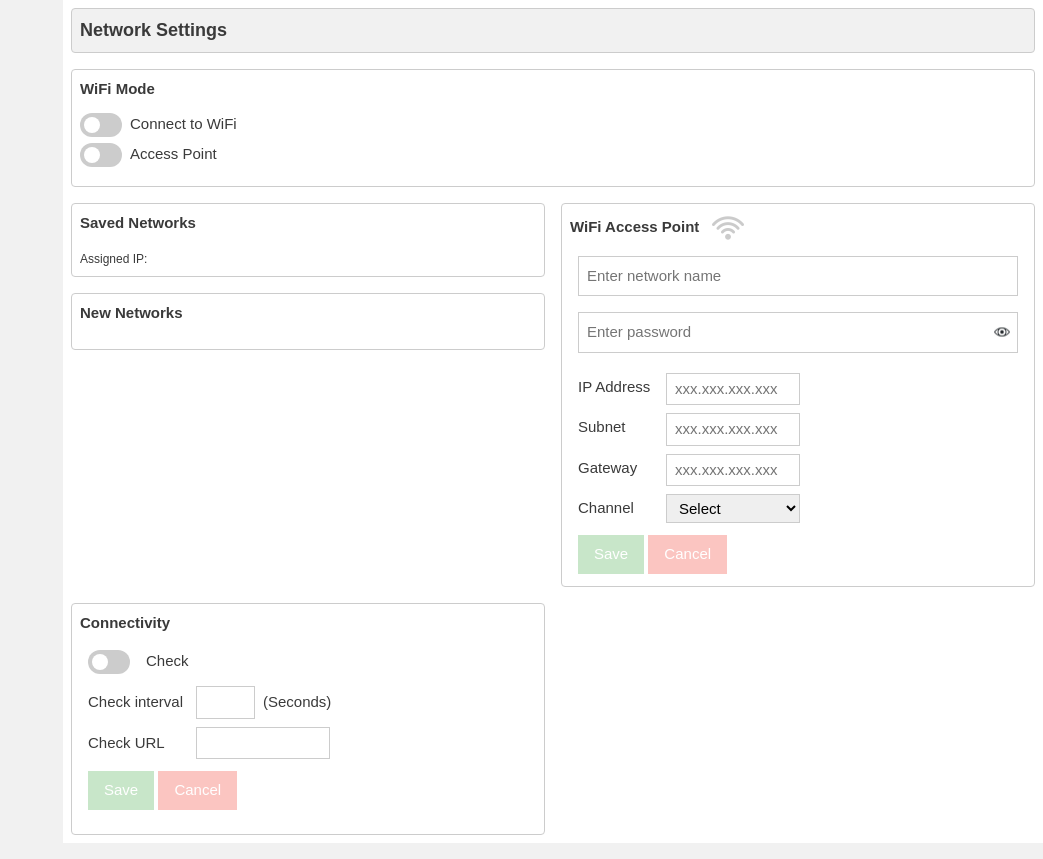
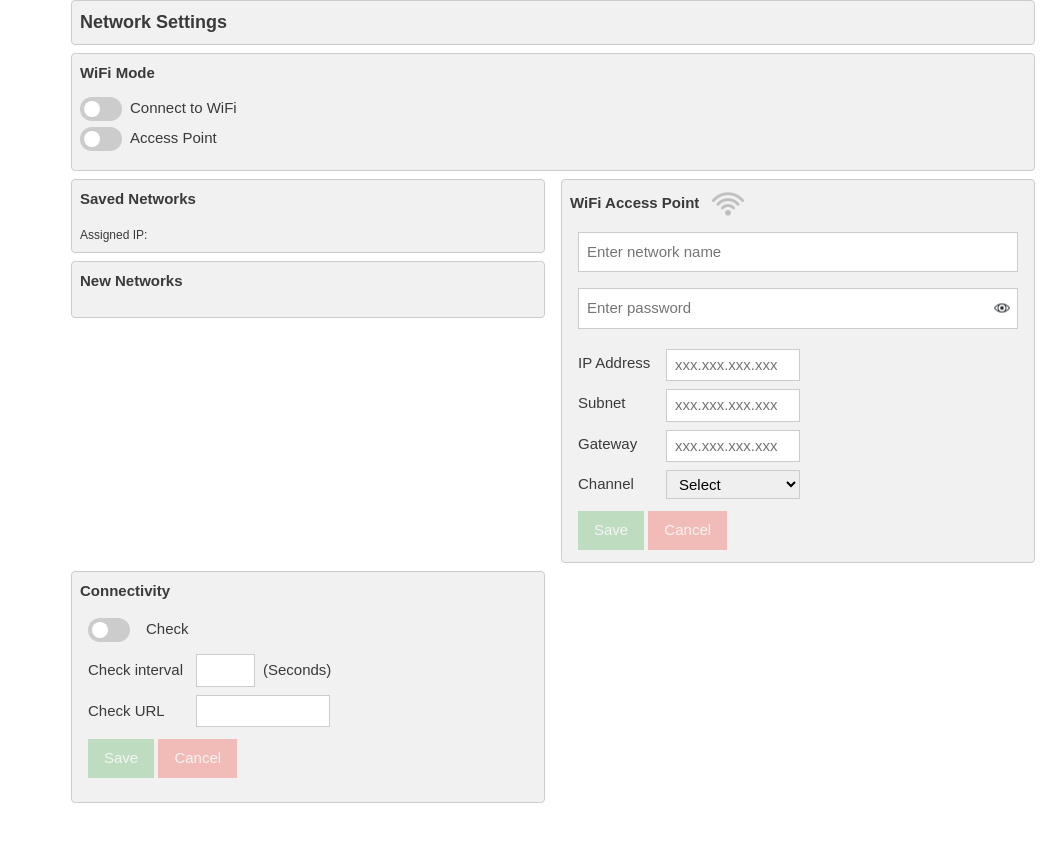
Before and after one commit to csgregg/csg-esp8266-rota, a PHP site: page /netsettings.html in a window 1280 px wide. Shown: the whole page, without its empty margins (237-1280 px from the left). After the commit the page ends 803 px from the top, so only its background shows below. Run offline with PHP 8.4, Linux system fonts and the light colour scheme.

Commit message:
New UI theme

```diff
--- a/www/common.css
+++ b/www/common.css
@@ -4,11 +4,12 @@ html,body,h1,h2,h3,h4,h5 {font-family: sans-serif}
 .w3-no-padding{padding:0px 0px!important}
 .w3-padding-vert{padding:8px 0px!important}
 .w3-padding-horz{padding:0px 8px!important}
+.w3-padding-notop{padding:0px 8px 8px 8px!important}
 
 .hamburger {
     width: 25px;
     height: 3px;
-    background-color: white;
+    background-color: darkgrey;
     margin: 4px 0;
     border-radius: 2px;
 }
--- a/www/common.js
+++ b/www/common.js
@@ -19,11 +19,11 @@ function post_message(value) {
    if(value != "") {
       document.getElementById('message_text').innerText = value;
       document.getElementById('message_bar').classList.remove("w3-hide");
-      document.getElementById('main').style.marginTop = '39px';
+      document.getElementById('top_bar').style.marginBottom = '39px';
    }
    else {
       document.getElementById('message_bar').classList.add("w3-hide");
-      document.getElementById('main').style.marginTop = '0px';
+      document.getElementById('top_bar').style.marginBottom = '0px';
    }
 }
 function message_ack() {
--- a/www/footer.htm
+++ b/www/footer.htm
@@ -1,4 +1,4 @@
 <!-- Footer -->
-<div class="w3-row w3-padding-8 w3-light-grey">
+<div class="w3-row w3-padding-8 w3-white">
     <div class="w3-tiny">(c) Chris Gregg 2020</div>
 </div>
--- /dev/null
+++ b/www/msg.htm
@@ -0,0 +1,6 @@
+<div id="message_bar" class="w3-container w3-display-container w3-padding-horz w3-white w3-hide w3-small" style="margin-top:4px;margin-bottom:8px;">
+    <div class="w3-card w3-round w3-amber w3-no-padding">
+        <div class="w3-padding-8" id="message_text">Message</div>
+        <div onclick="message_ack();" class="w3-padding-8 w3-hover-red w3-display-topright w3-margin-right">X</div>
+    </div>
+</div>
--- a/www/netsettings.html
+++ b/www/netsettings.html
@@ -8,16 +8,19 @@
     <link rel="stylesheet" href="common.css">
 </head>
 
-<body class="w3-light-grey">
+<body class="w3-white">
 
     <!-- !HEADER! -->
     <span class="pre-include" src="header.htm"></span>
 
     <!-- !PAGE CONTENT! -->
-    <div id="main" class="w3-main w3-white" style="margin-left:300px;">
+    <div id="main" class="w3-main" style="margin-left:300px;">
+
+        <!-- Message bar -->
+        <span class="pre-include" src="msg.htm"></span>
 
         <!-- Header -->
-        <div class="w3-container w3-padding-8">
+        <div class="w3-container w3-padding-notop">
             <div class="w3-row w3-padding-8 w3-text-dark-grey w3-border w3-round w3-light-grey">
                 <div class="w3-cell w3-large">
                     <b>Network Settings</b>
@@ -28,8 +31,8 @@
         <div class="w3-row">
 
         <!-- Wifi Mode -->
-            <div class="w3-container w3-padding-8">
-                <div class="w3-col w3-border w3-round w3-text-dark-grey w3-padding-horz">
+            <div class="w3-container w3-padding-notop">
+                <div class="w3-col w3-border w3-round w3-light-grey w3-text-dark-grey w3-padding-horz">
                     <div class="w3-row w3-padding-vert">
                         <b>WiFi Mode</b>
                     </div>
@@ -62,8 +65,8 @@
 
             <!-- Current Wifi Networks -->
             <div class="w3-half">
-                <div class="w3-container w3-padding-8">
-                    <div class="w3-col w3-border w3-round w3-text-dark-grey w3-padding-horz">
+                <div class="w3-container w3-padding-notop">
+                    <div class="w3-col w3-border w3-round w3-light-grey w3-text-dark-grey w3-padding-horz">
                         <div class="w3-row w3-padding-vert">
                             <b>Saved Networks</b>
                         </div>
@@ -77,8 +80,8 @@
                         </div>
                     </div>
                 </div>
-                <div class="w3-container w3-padding-8">
-                    <div class="w3-col w3-border w3-round w3-text-dark-grey w3-padding-horz">
+                <div class="w3-container w3-padding-notop">
+                    <div class="w3-col w3-border w3-round w3-light-grey w3-text-dark-grey w3-padding-horz">
                         <div class="w3-row w3-padding-vert">
                             <b>New Networks</b>
                         </div>
@@ -93,8 +96,8 @@
 
             <!-- Wifi AP Settings -->
             <div class="w3-half">
-                <div class="w3-container w3-padding-8">
-                    <form class="w3-col w3-border w3-round w3-text-dark-grey w3-padding-horz">
+                <div class="w3-container w3-padding-notop">
+                    <form class="w3-col w3-border w3-round w3-light-grey w3-text-dark-grey w3-padding-horz">
                         <div class="w3-row">
                             <b>WiFi Access Point</b>
                             <img id="wifi_ap_icon" class="w3-padding-8" alt="" style="opacity: 0.20;" src="signal32-4.png">
@@ -172,12 +175,12 @@
         </div>
 
 
-        <div class="w3-row w3-margin-bottom">
+        <div class="w3-row">
             <div class="w3-half">
 
                 <!-- Connectivity -->
-                <div class="w3-container w3-padding-8">
-                    <div class="w3-col w3-border w3-round w3-text-dark-grey w3-padding-horz">
+                <div class="w3-container w3-padding-notop">
+                    <div class="w3-col w3-border w3-round w3-light-grey w3-text-dark-grey w3-padding-horz">
                         <div class="w3-row w3-padding-vert">
                             <b>Connectivity</b>
                         </div>
```
Also changed, not shown: www/about.html (+15 -12 lines), www/header.htm (+4 -8 lines), www/index.html (+10 -7 lines), www/system.html (+13 -10 lines).
